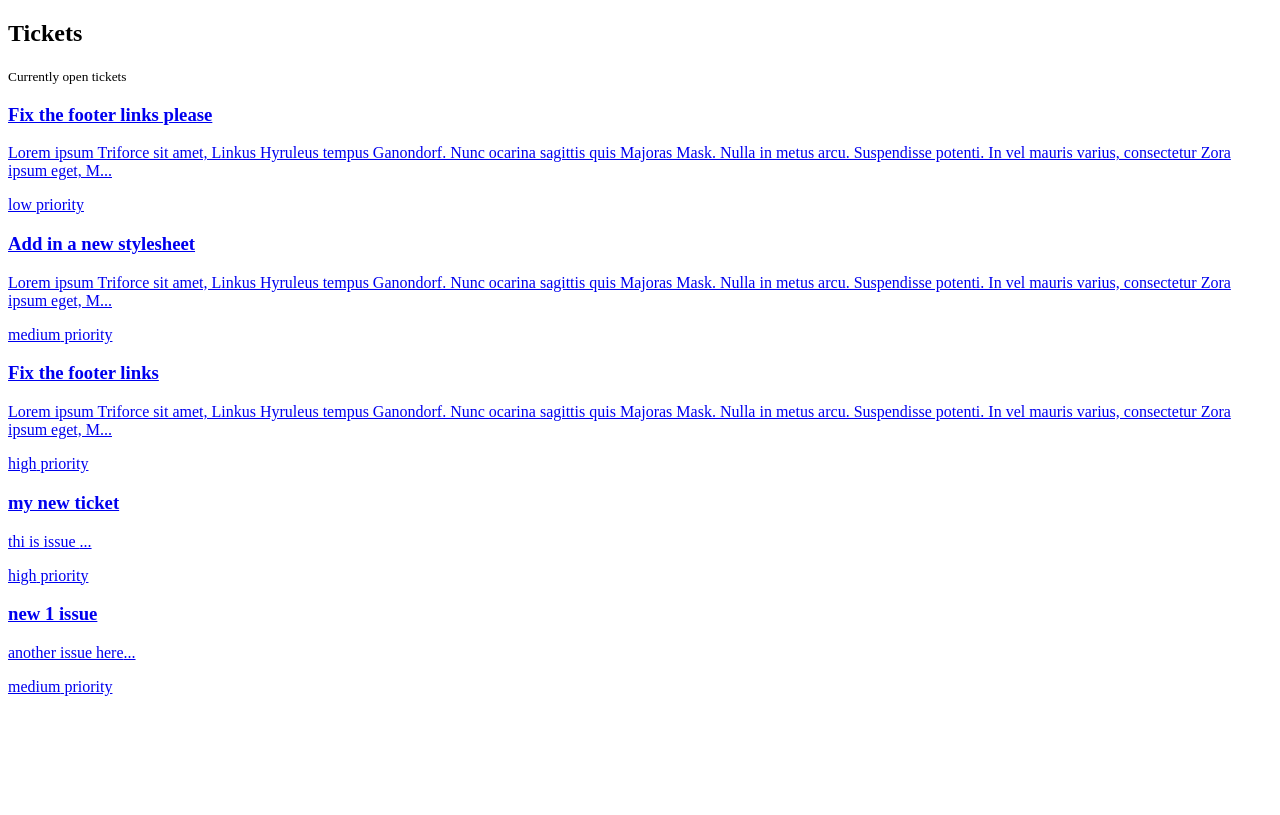
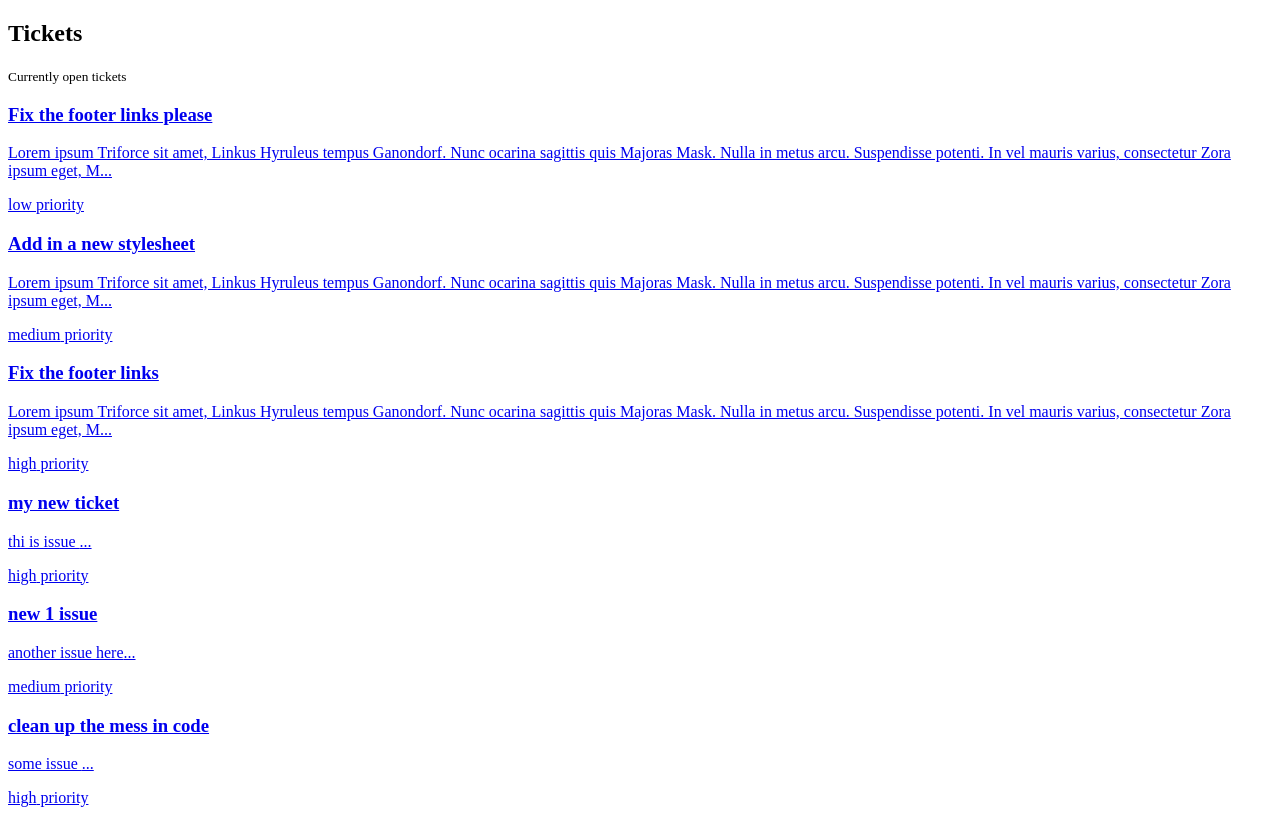
Before and after one commit to codeskul/next-hello-world, a Next.js app: page /tickets in a window 1280 px wide. Built offline with nearby package versions, Linux system fonts and the light colour scheme; data requests are answered from the project's data file.

Commit message:
practice to be continue

```diff
--- a/_data/db.json
+++ b/_data/db.json
@@ -34,6 +34,13 @@
       "priority": "medium",
       "user_email": "codeskul@gmail.com",
       "id": "F0AgnRu"
+    },
+    {
+      "title": "clean up the mess in code ",
+      "body": "some issue ",
+      "priority": "high",
+      "user_email": "codeskul@gmail.com",
+      "id": "4kq4MtG"
     }
   ]
 }
--- a/app/tickets/TicketList.jsx
+++ b/app/tickets/TicketList.jsx
@@ -2,7 +2,7 @@ import Link from "next/link";
 
 const getTickets = async () => {
   // imitate delay
-  await new Promise((resolve) => setTimeout(resolve, 3000));
+  //   await new Promise((resolve) => setTimeout(resolve, 3000));
 
   const res = await fetch("http://localhost:4000/tickets", {
     next: {
--- a/app/tickets/[id]/page.jsx
+++ b/app/tickets/[id]/page.jsx
@@ -13,7 +13,7 @@ export async function generateStaticParams() {
 
 const getTicket = async (id) => {
   // imitate delay
-  await new Promise((resolve) => setTimeout(resolve, 3000));
+//   await new Promise((resolve) => setTimeout(resolve, 3000));
 
   const res = await fetch("http://localhost:4000/tickets/" + id, {
     next: {
```
Also changed, not shown: 1 other file (tests, documents, lock files or other folders).
